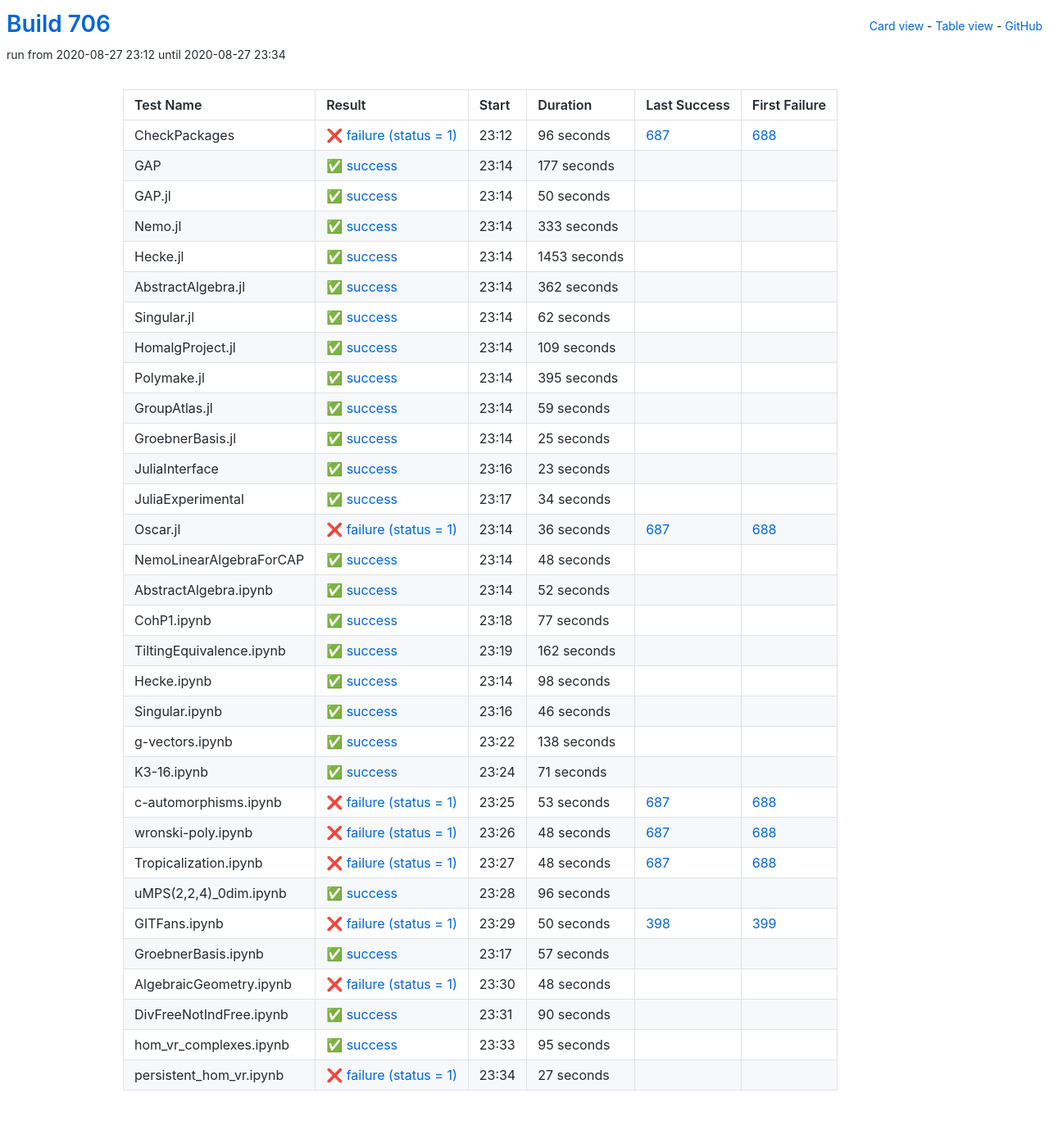
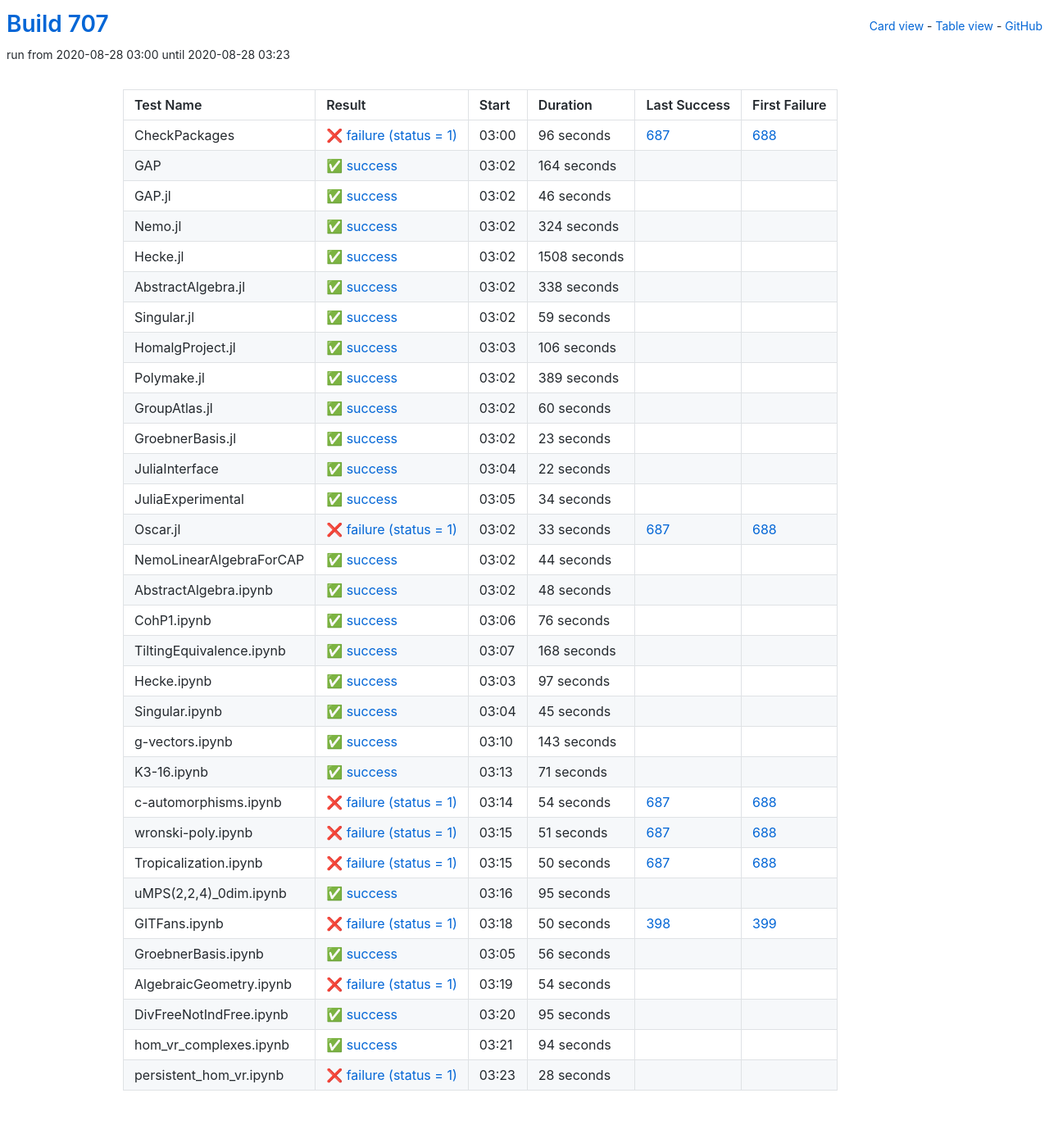
Before and after one commit to oscar-system/oscar-ci-status-stable, a Jekyll site: the page built from table.html, in a window 1280 px wide. Shown: the whole page at 82% size. Built offline with Jekyll 4.4.1, drawn with Linux system fonts in a browser that asks for light colours.

Commit message:
Build #707

```diff
--- a/_data/ci.yml
+++ b/_data/ci.yml
@@ -1,6 +1,6 @@
 ---
-build: 706
-build_url: https://oscarci.mathematik.uni-kl.de/job/oscar-stable/706/
+build: 707
+build_url: https://oscarci.mathematik.uni-kl.de/job/oscar-stable/707/
 job: oscar-stable
 organization: oscar-system
 repo: oscar-ci-status-stable
@@ -8,8 +8,8 @@ repourl: https://github.com/oscar-system/oscar-ci-status-stable
 tests:
 - name: CheckPackages
   id: checkpackages
-  log: https://oscarci.mathematik.uni-kl.de/job/oscar-stable/706/artifact/logs/build-706/CheckPackages.log
-  start: 2020-08-27 23:12
+  log: https://oscarci.mathematik.uni-kl.de/job/oscar-stable/707/artifact/logs/build-707/CheckPackages.log
+  start: 2020-08-28 03:00
   success: false
   exitcode: 1
   status: failure
@@ -20,104 +20,68 @@ tests:
   first_failure_url: https://oscarci.mathematik.uni-kl.de/job/oscar-stable/688/
 - name: GAP
   id: gap
-  log: https://oscarci.mathematik.uni-kl.de/job/oscar-stable/706/artifact/logs/build-706/GAP.log
-  start: 2020-08-27 23:14
+  log: https://oscarci.mathematik.uni-kl.de/job/oscar-stable/707/artifact/logs/build-707/GAP.log
+  start: 2020-08-28 03:02
   success: true
   exitcode: 0
   status: success
-  duration: 177
+  duration: 164
   last_success: false
   last_success_url:
   first_failure: false
   first_failure_url:
 - name: GAP.jl
   id: gap-jl
-  log: https://oscarci.mathematik.uni-kl.de/job/oscar-stable/706/artifact/logs/build-706/GAP.jl.log
-  start: 2020-08-27 23:14
+  log: https://oscarci.mathematik.uni-kl.de/job/oscar-stable/707/artifact/logs/build-707/GAP.jl.log
+  start: 2020-08-28 03:02
   success: true
   exitcode: 0
   status: success
-  duration: 50
+  duration: 46
   last_success: false
   last_success_url:
   first_failure: false
   first_failure_url:
 - name: Nemo.jl
   id: nemo-jl
-  log: https://oscarci.mathematik.uni-kl.de/job/oscar-stable/706/artifact/logs/build-706/Nemo.jl.log
-  start: 2020-08-27 23:14
+  log: https://oscarci.mathematik.uni-kl.de/job/oscar-stable/707/artifact/logs/build-707/Nemo.jl.log
+  start: 2020-08-28 03:02
   success: true
   exitcode: 0
   status: success
-  duration: 333
+  duration: 324
   last_success: false
   last_success_url:
   first_failure: false
   first_failure_url:
 - name: Hecke.jl
   id: hecke-jl
-  log: https://oscarci.mathematik.uni-kl.de/job/oscar-stable/706/artifact/logs/build-706/Hecke.jl.log
-  start: 2020-08-27 23:14
+  log: https://oscarci.mathematik.uni-kl.de/job/oscar-stable/707/artifact/logs/build-707/Hecke.jl.log
+  start: 2020-08-28 03:02
   success: true
   exitcode: 0
   status: success
-  duration: 1453
+  duration: 1508
   last_success: false
   last_success_url:
   first_failure: false
   first_failure_url:
 - name: AbstractAlgebra.jl
   id: abstractalgebra-jl
-  log: https://oscarci.mathematik.uni-kl.de/job/oscar-stable/706/artifact/logs/build-706/AbstractAlgebra.jl.log
-  start: 2020-08-27 23:14
+  log: https://oscarci.mathematik.uni-kl.de/job/oscar-stable/707/artifact/logs/build-707/AbstractAlgebra.jl.log
+  start: 2020-08-28 03:02
   success: true
   exitcode: 0
   status: success
-  duration: 362
+  duration: 338
   last_success: false
   last_success_url:
   first_failure: false
   first_failure_url:
 - name: Singular.jl
   id: singular-jl
-  log: https://oscarci.mathematik.uni-kl.de/job/oscar-stable/706/artifact/logs/build-706/Singular.jl.log
-  start: 2020-08-27 23:14
-  success: true
-  exitcode: 0
-  status: success
-  duration: 62
-  last_success: false
-  last_success_url:
-  first_failure: false
-  first_failure_url:
-- name: HomalgProject.jl
-  id: homalgproject-jl
-  log: https://oscarci.mathematik.uni-kl.de/job/oscar-stable/706/artifact/logs/build-706/HomalgProject.jl.log
-  start: 2020-08-27 23:14
-  success: true
-  exitcode: 0
-  status: success
-  duration: 109
-  last_success: false
-  last_success_url:
-  first_failure: false
-  first_failure_url:
-- name: Polymake.jl
-  id: polymake-jl
-  log: https://oscarci.mathematik.uni-kl.de/job/oscar-stable/706/artifact/logs/build-706/Polymake.jl.log
-  start: 2020-08-27 23:14
-  success: true
-  exitcode: 0
-  status: success
-  duration: 395
-  last_success: false
-  last_success_url:
-  first_failure: false
-  first_failure_url:
-- name: GroupAtlas.jl
-  id: groupatlas-jl
-  log: https://oscarci.mathematik.uni-kl.de/job/oscar-stable/706/artifact/logs/build-706/GroupAtlas.jl.log
-  start: 2020-08-27 23:14
+  log: https://oscarci.mathematik.uni-kl.de/job/oscar-stable/707/artifact/logs/build-707/Singular.jl.log
+  start: 2020-08-28 03:02
   success: true
   exitcode: 0
   status: success
@@ -126,22 +90,46 @@ tests:
   last_success_url:
   first_failure: false
   first_failure_url:
-- name: GroebnerBasis.jl
-  id: groebnerbasis-jl
-  log: https://oscarci.mathematik.uni-kl.de/job/oscar-stable/706/artifact/logs/build-706/GroebnerBasis.jl.log
-  start: 2020-08-27 23:14
+- name: HomalgProject.jl
+  id: homalgproject-jl
+  log: https://oscarci.mathematik.uni-kl.de/job/oscar-stable/707/artifact/logs/build-707/HomalgProject.jl.log
+  start: 2020-08-28 03:03
   success: true
   exitcode: 0
   status: success
-  duration: 25
+  duration: 106
   last_success: false
   last_success_url:
   first_failure: false
   first_failure_url:
-- name: JuliaInterface
-  id: juliainterface
-  log: https://oscarci.mathematik.uni-kl.de/job/oscar-stable/706/artifact/logs/build-706/JuliaInterface.log
-  start: 2020-08-27 23:16
+- name: Polymake.jl
+  id: polymake-jl
+  log: https://oscarci.mathematik.uni-kl.de/job/oscar-stable/707/artifact/logs/build-707/Polymake.jl.log
+  start: 2020-08-28 03:02
+  success: true
+  exitcode: 0
+  status: success
+  duration: 389
+  last_success: false
+  last_success_url:
+  first_failure: false
+  first_failure_url:
+- name: GroupAtlas.jl
+  id: groupatlas-jl
+  log: https://oscarci.mathematik.uni-kl.de/job/oscar-stable/707/artifact/logs/build-707/GroupAtlas.jl.log
+  start: 2020-08-28 03:02
+  success: true
+  exitcode: 0
+  status: success
+  duration: 60
+  last_success: false
+  last_success_url:
+  first_failure: false
+  first_failure_url:
+- name: GroebnerBasis.jl
+  id: groebnerbasis-jl
+  log: https://oscarci.mathematik.uni-kl.de/job/oscar-stable/707/artifact/logs/build-707/GroebnerBasis.jl.log
+  start: 2020-08-28 03:02
   success: true
   exitcode: 0
   status: success
@@ -150,10 +138,22 @@ tests:
   last_success_url:
   first_failure: false
   first_failure_url:
+- name: JuliaInterface
+  id: juliainterface
+  log: https://oscarci.mathematik.uni-kl.de/job/oscar-stable/707/artifact/logs/build-707/JuliaInterface.log
+  start: 2020-08-28 03:04
+  success: true
+  exitcode: 0
+  status: success
+  duration: 22
+  last_success: false
+  last_success_url:
+  first_failure: false
+  first_failure_url:
 - name: JuliaExperimental
   id: juliaexperimental
-  log: https://oscarci.mathematik.uni-kl.de/job/oscar-stable/706/artifact/logs/build-706/JuliaExperimental.log
-  start: 2020-08-27 23:17
+  log: https://oscarci.mathematik.uni-kl.de/job/oscar-stable/707/artifact/logs/build-707/JuliaExperimental.log
+  start: 2020-08-28 03:05
   success: true
   exitcode: 0
   status: success
@@ -164,20 +164,32 @@ tests:
   first_failure_url:
 - name: Oscar.jl
   id: oscar-jl
-  log: https://oscarci.mathematik.uni-kl.de/job/oscar-stable/706/artifact/logs/build-706/Oscar.jl.log
-  start: 2020-08-27 23:14
+  log: https://oscarci.mathematik.uni-kl.de/job/oscar-stable/707/artifact/logs/build-707/Oscar.jl.log
+  start: 2020-08-28 03:02
   success: false
   exitcode: 1
   status: failure
-  duration: 36
+  duration: 33
   last_success: 687
   last_success_url: https://oscarci.mathematik.uni-kl.de/job/oscar-stable/687/
   first_failure: 688
   first_failure_url: https://oscarci.mathematik.uni-kl.de/job/oscar-stable/688/
 - name: NemoLinearAlgebraForCAP
   id: nemolinearalgebraforcap
-  log: https://oscarci.mathematik.uni-kl.de/job/oscar-stable/706/artifact/logs/build-706/NemoLinearAlgebraForCAP.log
-  start: 2020-08-27 23:14
+  log: https://oscarci.mathematik.uni-kl.de/job/oscar-stable/707/artifact/logs/build-707/NemoLinearAlgebraForCAP.log
+  start: 2020-08-28 03:02
+  success: true
+  exitcode: 0
+  status: success
+  duration: 44
+  last_success: false
+  last_success_url:
+  first_failure: false
+  first_failure_url:
+- name: AbstractAlgebra.ipynb
+  id: abstractalgebra-ipynb
+  log: https://oscarci.mathematik.uni-kl.de/job/oscar-stable/707/artifact/logs/build-707/AbstractAlgebra.ipynb.log
+  start: 2020-08-28 03:02
   success: true
   exitcode: 0
   status: success
@@ -186,82 +198,70 @@ tests:
   last_success_url:
   first_failure: false
   first_failure_url:
-- name: AbstractAlgebra.ipynb
-  id: abstractalgebra-ipynb
-  log: https://oscarci.mathematik.uni-kl.de/job/oscar-stable/706/artifact/logs/build-706/AbstractAlgebra.ipynb.log
-  start: 2020-08-27 23:14
+- name: CohP1.ipynb
+  id: cohp1-ipynb
+  log: https://oscarci.mathematik.uni-kl.de/job/oscar-stable/707/artifact/logs/build-707/CohP1.ipynb.log
+  start: 2020-08-28 03:06
   success: true
   exitcode: 0
   status: success
-  duration: 52
-  last_success: false
-  last_success_url:
-  first_failure: false
-  first_failure_url:
-- name: CohP1.ipynb
-  id: cohp1-ipynb
-  log: https://oscarci.mathematik.uni-kl.de/job/oscar-stable/706/artifact/logs/build-706/CohP1.ipynb.log
-  start: 2020-08-27 23:18
-  success: true
-  exitcode: 0
-  status: success
-  duration: 77
+  duration: 76
   last_success: false
   last_success_url:
   first_failure: false
   first_failure_url:
 - name: TiltingEquivalence.ipynb
   id: tiltingequivalence-ipynb
-  log: https://oscarci.mathematik.uni-kl.de/job/oscar-stable/706/artifact/logs/build-706/TiltingEquivalence.ipynb.log
-  start: 2020-08-27 23:19
+  log: https://oscarci.mathematik.uni-kl.de/job/oscar-stable/707/artifact/logs/build-707/TiltingEquivalence.ipynb.log
+  start: 2020-08-28 03:07
   success: true
   exitcode: 0
   status: success
-  duration: 162
+  duration: 168
   last_success: false
   last_success_url:
   first_failure: false
   first_failure_url:
 - name: Hecke.ipynb
   id: hecke-ipynb
-  log: https://oscarci.mathematik.uni-kl.de/job/oscar-stable/706/artifact/logs/build-706/Hecke.ipynb.log
-  start: 2020-08-27 23:14
+  log: https://oscarci.mathematik.uni-kl.de/job/oscar-stable/707/artifact/logs/build-707/Hecke.ipynb.log
+  start: 2020-08-28 03:03
   success: true
   exitcode: 0
   status: success
-  duration: 98
+  duration: 97
   last_success: false
   last_success_url:
   first_failure: false
   first_failure_url:
 - name: Singular.ipynb
   id: singular-ipynb
-  log: https://oscarci.mathematik.uni-kl.de/job/oscar-stable/706/artifact/logs/build-706/Singular.ipynb.log
-  start: 2020-08-27 23:16
+  log: https://oscarci.mathematik.uni-kl.de/job/oscar-stable/707/artifact/logs/build-707/Singular.ipynb.log
+  start: 2020-08-28 03:04
   success: true
   exitcode: 0
   status: success
-  duration: 46
+  duration: 45
   last_success: false
   last_success_url:
   first_failure: false
   first_failure_url:
 - name: g-vectors.ipynb
   id: g-vectors-ipynb
-  log: https://oscarci.mathematik.uni-kl.de/job/oscar-stable/706/artifact/logs/build-706/g-vectors.ipynb.log
-  start: 2020-08-27 23:22
+  log: https://oscarci.mathematik.uni-kl.de/job/oscar-stable/707/artifact/logs/build-707/g-vectors.ipynb.log
+  start: 2020-08-28 03:10
   success: true
   exitcode: 0
   status: success
-  duration: 138
+  duration: 143
   last_success: false
   last_success_url:
   first_failure: false
   first_failure_url:
 - name: K3-16.ipynb
   id: k3-16-ipynb
-  log: https://oscarci.mathematik.uni-kl.de/job/oscar-stable/706/artifact/logs/build-706/K3-16.ipynb.log
-  start: 2020-08-27 23:24
+  log: https://oscarci.mathematik.uni-kl.de/job/oscar-stable/707/artifact/logs/build-707/K3-16.ipynb.log
+  start: 2020-08-28 03:13
   success: true
   exitcode: 0
   status: success
@@ -272,56 +272,56 @@ tests:
   first_failure_url:
 - name: c-automorphisms.ipynb
   id: c-automorphisms-ipynb
-  log: https://oscarci.mathematik.uni-kl.de/job/oscar-stable/706/artifact/logs/build-706/c-automorphisms.ipynb.log
-  start: 2020-08-27 23:25
+  log: https://oscarci.mathematik.uni-kl.de/job/oscar-stable/707/artifact/logs/build-707/c-automorphisms.ipynb.log
+  start: 2020-08-28 03:14
   success: false
   exitcode: 1
   status: failure
-  duration: 53
+  duration: 54
   last_success: 687
   last_success_url: https://oscarci.mathematik.uni-kl.de/job/oscar-stable/687/
   first_failure: 688
   first_failure_url: https://oscarci.mathematik.uni-kl.de/job/oscar-stable/688/
 - name: wronski-poly.ipynb
   id: wronski-poly-ipynb
-  log: https://oscarci.mathematik.uni-kl.de/job/oscar-stable/706/artifact/logs/build-706/wronski-poly.ipynb.log
-  start: 2020-08-27 23:26
+  log: https://oscarci.mathematik.uni-kl.de/job/oscar-stable/707/artifact/logs/build-707/wronski-poly.ipynb.log
+  start: 2020-08-28 03:15
   success: false
   exitcode: 1
   status: failure
-  duration: 48
+  duration: 51
   last_success: 687
   last_success_url: https://oscarci.mathematik.uni-kl.de/job/oscar-stable/687/
   first_failure: 688
   first_failure_url: https://oscarci.mathematik.uni-kl.de/job/oscar-stable/688/
 - name: Tropicalization.ipynb
   id: tropicalization-ipynb
-  log: https://oscarci.mathematik.uni-kl.de/job/oscar-stable/706/artifact/logs/build-706/Tropicalization.ipynb.log
-  start: 2020-08-27 23:27
+  log: https://oscarci.mathematik.uni-kl.de/job/oscar-stable/707/artifact/logs/build-707/Tropicalization.ipynb.log
+  start: 2020-08-28 03:15
   success: false
   exitcode: 1
   status: failure
-  duration: 48
+  duration: 50
   last_success: 687
   last_success_url: https://oscarci.mathematik.uni-kl.de/job/oscar-stable/687/
   first_failure: 688
   first_failure_url: https://oscarci.mathematik.uni-kl.de/job/oscar-stable/688/
 - name: uMPS(2,2,4)_0dim.ipynb
   id: umps-2-2-4-0dim-ipynb
-  log: https://oscarci.mathematik.uni-kl.de/job/oscar-stable/706/artifact/logs/build-706/uMPS-2-2-4-_0dim.ipynb.log
-  start: 2020-08-27 23:28
+  log: https://oscarci.mathematik.uni-kl.de/job/oscar-stable/707/artifact/logs/build-707/uMPS-2-2-4-_0dim.ipynb.log
+  start: 2020-08-28 03:16
   success: true
   exitcode: 0
   status: success
-  duration: 96
+  duration: 95
   last_success: false
   last_success_url:
   first_failure: false
   first_failure_url:
 - name: GITFans.ipynb
   id: gitfans-ipynb
-  log: https://oscarci.mathematik.uni-kl.de/job/oscar-stable/706/artifact/logs/build-706/GITFans.ipynb.log
-  start: 2020-08-27 23:29
+  log: https://oscarci.mathematik.uni-kl.de/job/oscar-stable/707/artifact/logs/build-707/GITFans.ipynb.log
+  start: 2020-08-28 03:18
   success: false
   exitcode: 1
   status: failure
@@ -332,44 +332,32 @@ tests:
   first_failure_url: https://oscarci.mathematik.uni-kl.de/job/oscar-stable/399/
 - name: GroebnerBasis.ipynb
   id: groebnerbasis-ipynb
-  log: https://oscarci.mathematik.uni-kl.de/job/oscar-stable/706/artifact/logs/build-706/GroebnerBasis.ipynb.log
-  start: 2020-08-27 23:17
+  log: https://oscarci.mathematik.uni-kl.de/job/oscar-stable/707/artifact/logs/build-707/GroebnerBasis.ipynb.log
+  start: 2020-08-28 03:05
   success: true
   exitcode: 0
   status: success
-  duration: 57
+  duration: 56
   last_success: false
   last_success_url:
   first_failure: false
   first_failure_url:
 - name: AlgebraicGeometry.ipynb
   id: algebraicgeometry-ipynb
-  log: https://oscarci.mathematik.uni-kl.de/job/oscar-stable/706/artifact/logs/build-706/AlgebraicGeometry.ipynb.log
-  start: 2020-08-27 23:30
+  log: https://oscarci.mathematik.uni-kl.de/job/oscar-stable/707/artifact/logs/build-707/AlgebraicGeometry.ipynb.log
+  start: 2020-08-28 03:19
   success: false
   exitcode: 1
   status: failure
-  duration: 48
+  duration: 54
   last_success: false
   last_success_url:
   first_failure: false
   first_failure_url:
 - name: DivFreeNotIndFree.ipynb
   id: divfreenotindfree-ipynb
-  log: https://oscarci.mathematik.uni-kl.de/job/oscar-stable/706/artifact/logs/build-706/DivFreeNotIndFree.ipynb.log
-  start: 2020-08-27 23:31
-  success: true
-  exitcode: 0
-  status: success
-  duration: 90
-  last_success: false
-  last_success_url:
-  first_failure: false
-  first_failure_url:
-- name: hom_vr_complexes.ipynb
-  id: hom-vr-complexes-ipynb
-  log: https://oscarci.mathematik.uni-kl.de/job/oscar-stable/706/artifact/logs/build-706/hom_vr_complexes.ipynb.log
-  start: 2020-08-27 23:33
+  log: https://oscarci.mathematik.uni-kl.de/job/oscar-stable/707/artifact/logs/build-707/DivFreeNotIndFree.ipynb.log
+  start: 2020-08-28 03:20
   success: true
   exitcode: 0
   status: success
@@ -378,15 +366,27 @@ tests:
   last_success_url:
   first_failure: false
   first_failure_url:
-- name: persistent_hom_vr.ipynb
-  id: persistent-hom-vr-ipynb
-  log: https://oscarci.mathematik.uni-kl.de/job/oscar-stable/706/artifact/logs/build-706/persistent_hom_vr.ipynb.log
-  start: 2020-08-27 23:34
-  success: false
-  exitcode: 1
-  status: failure
-  duration: 27
+- name: hom_vr_complexes.ipynb
+  id: hom-vr-complexes-ipynb
+  log: https://oscarci.mathematik.uni-kl.de/job/oscar-stable/707/artifact/logs/build-707/hom_vr_complexes.ipynb.log
+  start: 2020-08-28 03:21
+  success: true
+  exitcode: 0
+  status: success
+  duration: 94
   last_success: false
   last_success_url:
   first_failure: false
   first_failure_url:
+- name: persistent_hom_vr.ipynb
+  id: persistent-hom-vr-ipynb
+  log: https://oscarci.mathematik.uni-kl.de/job/oscar-stable/707/artifact/logs/build-707/persistent_hom_vr.ipynb.log
+  start: 2020-08-28 03:23
+  success: false
+  exitcode: 1
+  status: failure
+  duration: 28
+  last_success: false
+  last_success_url:
+  first_failure: false
+  first_failure_url:
```
Also changed, not shown: README.md.
